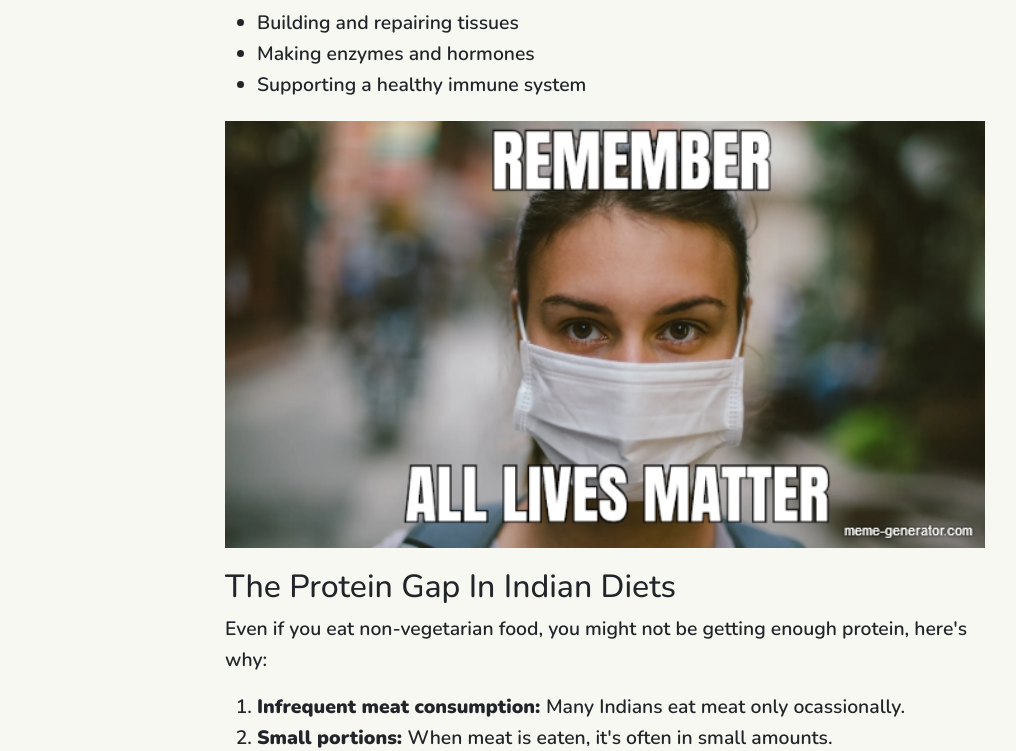
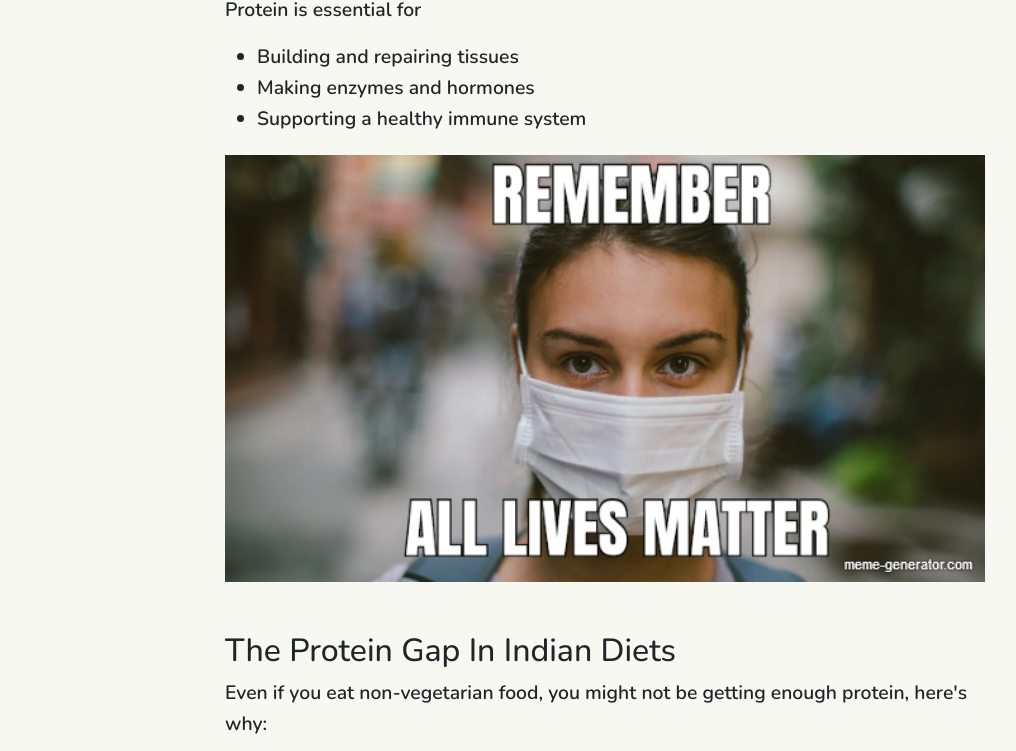
Before and after one commit to roxynblue/Fe-rry, a plain HTML site: page blogs/blog1.html in a window 1280 px wide. Shown: the part 537-1288 px from the top of the page, without its empty margins (35-1051 px from the left). Drawn offline with nearby package versions, Linux system fonts and the light colour scheme.

Commit message:
added vertical space above blog-content h2

```diff
--- a/assets/css/blogStyle.css
+++ b/assets/css/blogStyle.css
@@ -21,6 +21,12 @@
     font-size: 1.1em;
     line-height: 1.6;
     text-align: left;
+
+
+h2 {
+    margin-top: 50px; /* Adjust value as needed */
+}
+
 }
 
 .blog-image {
```
